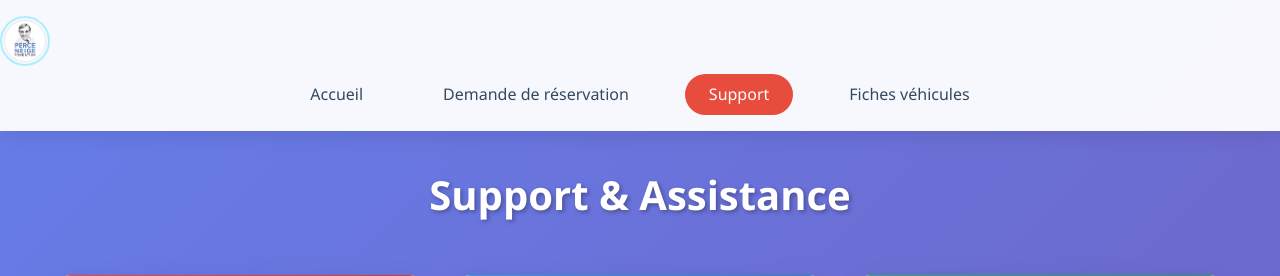
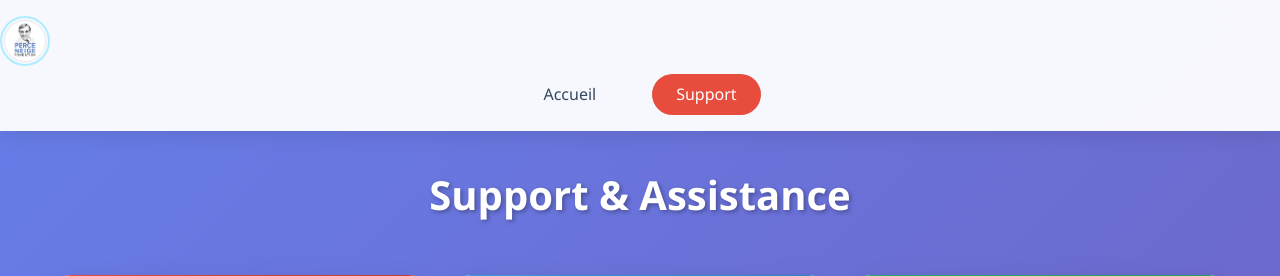
Before and after one commit to samutax75/Projet-DriveGo, a Flask app: page /support in a window 1280 px wide. Shown: the top 276 px of the page. Run offline with Flask 3, Linux system fonts and the light colour scheme.

Commit message:
Mise a jour support

```diff
--- a/backend/templates/support.html
+++ b/backend/templates/support.html
@@ -15,9 +15,9 @@
 
     <nav>
       <a href="{{ url_for('index') }}">Accueil</a>
-      <a href="{{ url_for('reservation') }}">Demande de réservation</a>
+      <!-- <a href="{{ url_for('reservation') }}">Demande de réservation</a> -->
       <a href="{{ url_for('support') }}" class="active">Support</a>
-      <a href="{{ url_for('vehicles_page') }}">Fiches véhicules</a>
+      <!-- <a href="{{ url_for('vehicles_page') }}">Fiches véhicules</a> -->
     </nav>
   </header>
 
```
